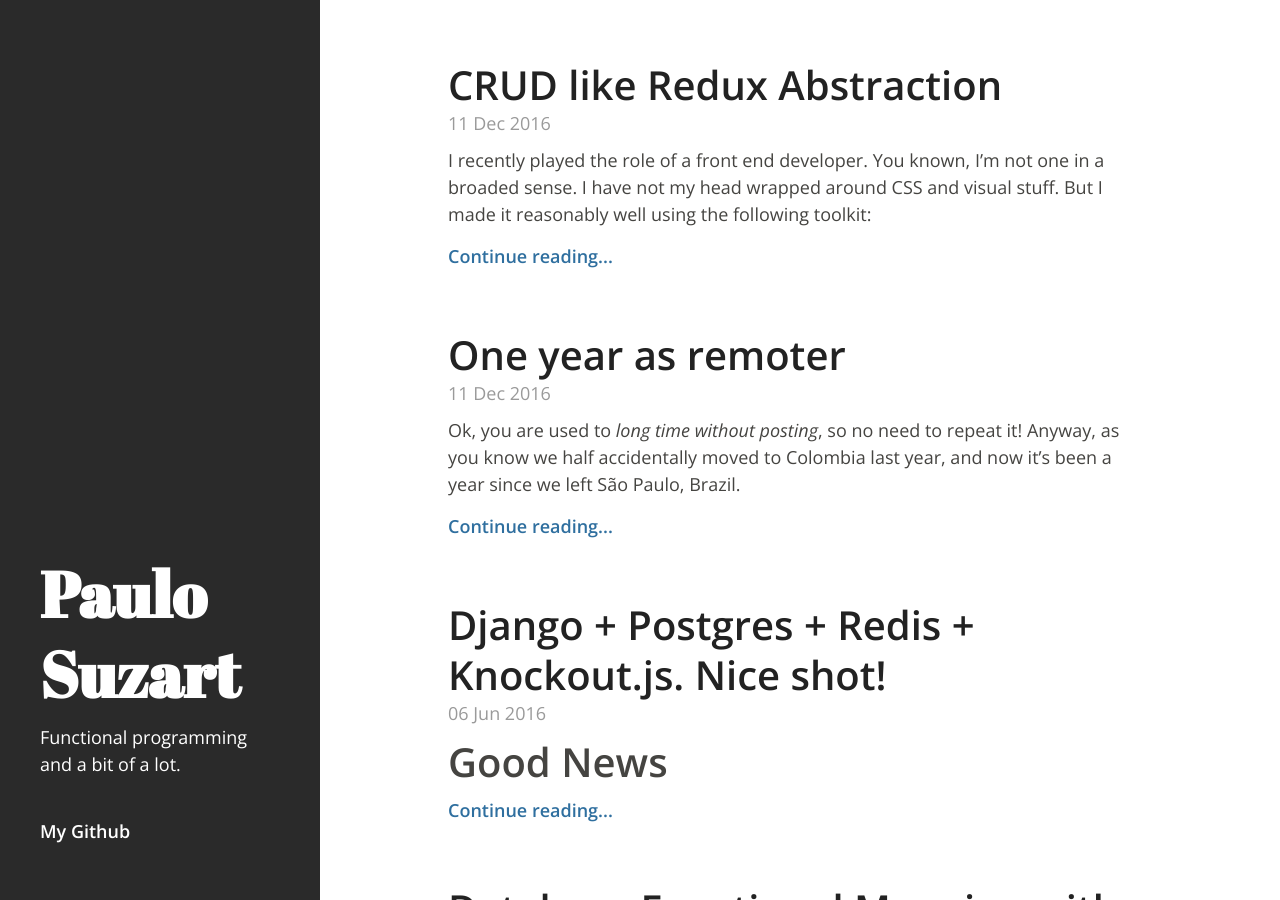
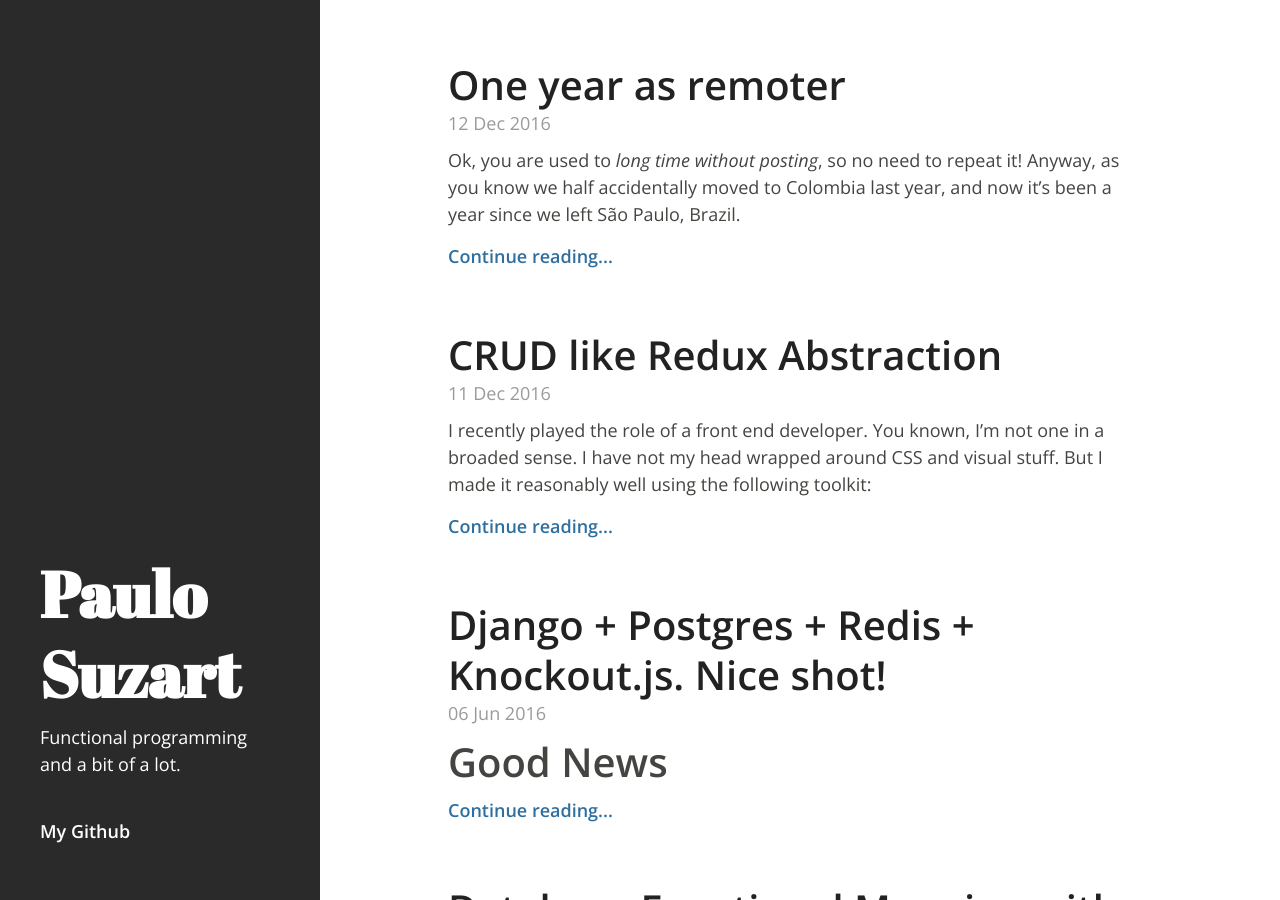
Before and after one commit to paulosuzart/paulosuzart.github.io, a Jekyll site: the page built from index.html, in a window 1280 px wide and 900 px high. Built offline with Jekyll 4.4.1, drawn with Linux system fonts in a browser that asks for light colours; the list of posts is cut into pages by our own code.

Commit message:
Fixed post date

```diff
--- a/_posts/2016-12-11-one-year-as-remoter.md
+++ b/_posts/2016-12-11-one-year-as-remoter.md
@@ -1,7 +1,7 @@
 ---
 layout: post
 title: "One year as remoter"
-date: 2016-12-11 22:25
+date: 2016-12-12 10:22
 comments: true
 categories: [remoter]
 ---
```
